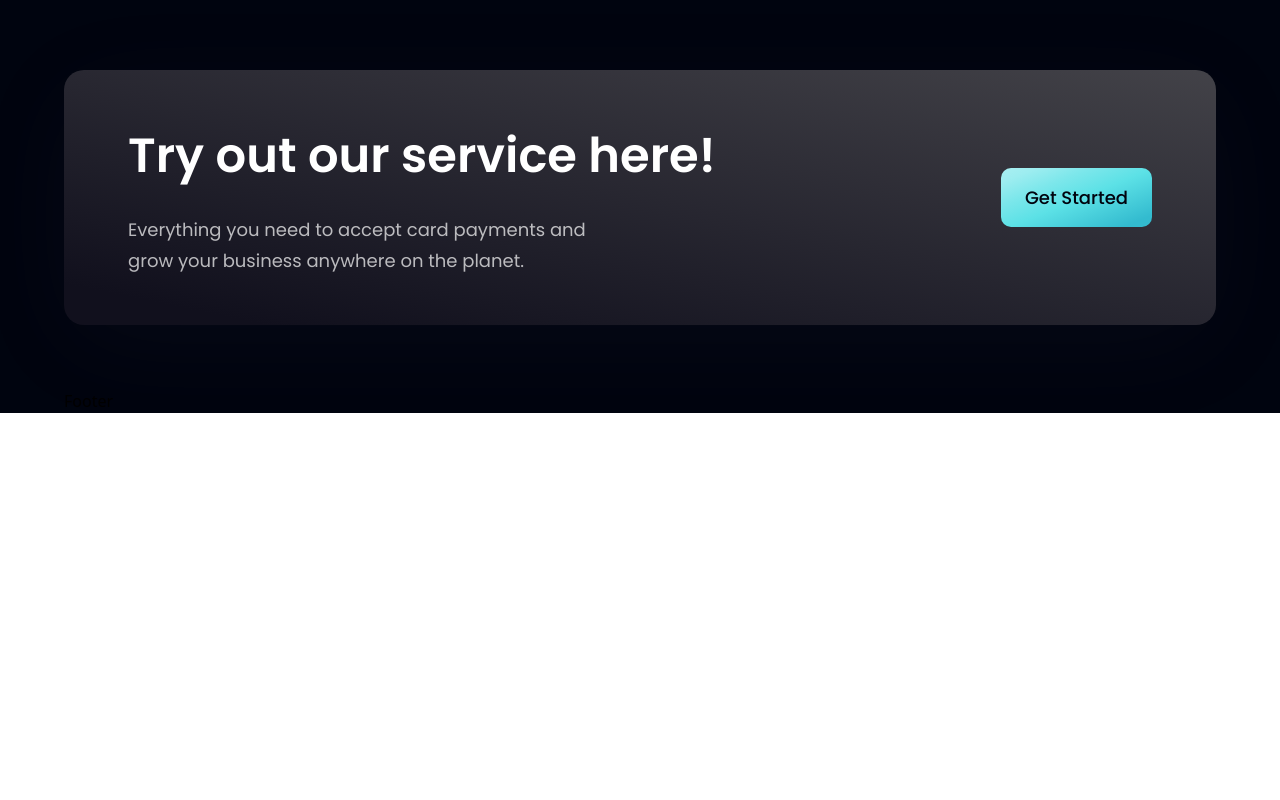
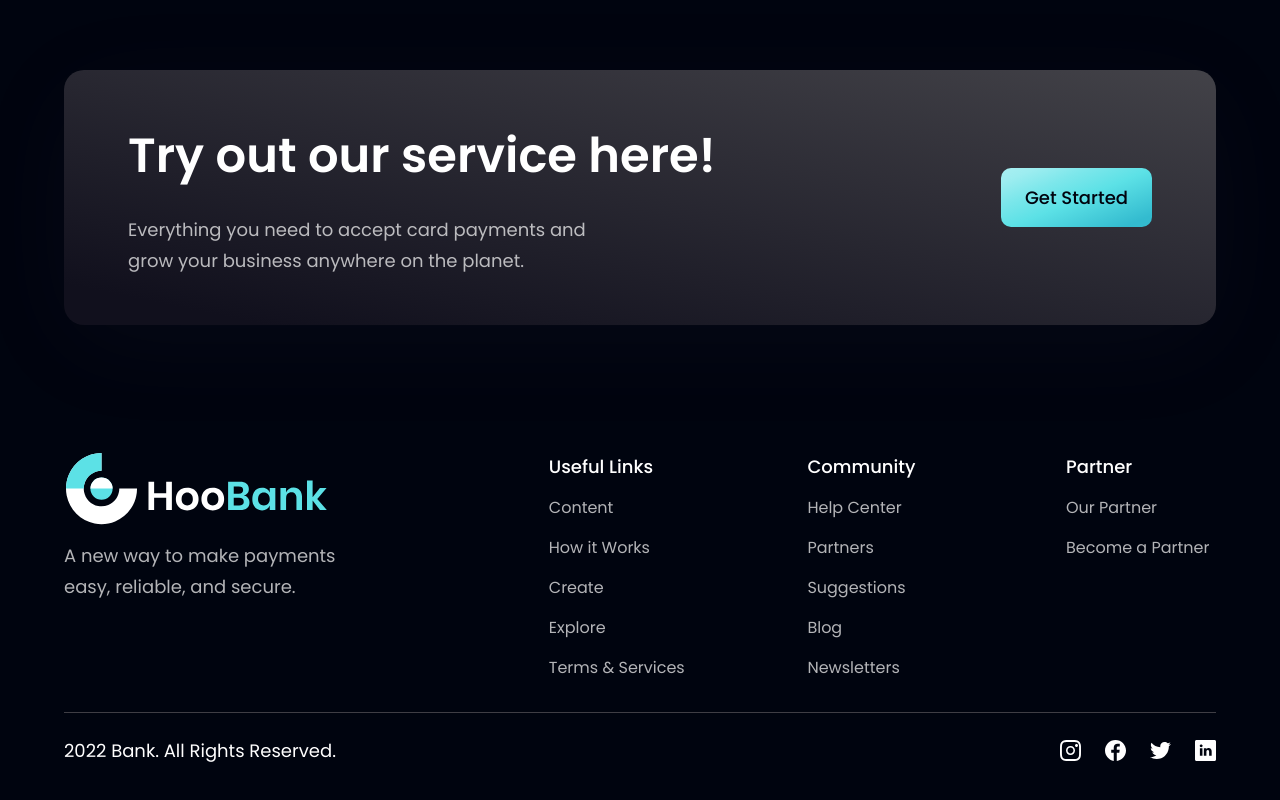
Before and after one commit to wilsonmike/modern-bank-landing, a React (Vite) app: page / in a window 1280 px wide. Shown: the part 4077-4877 px from the top of the page. Before the commit the page ends 4490 px from the top, so only its background shows below. Built offline with nearby package versions, Linux system fonts and the light colour scheme.

Commit message:
finished footer

```diff
--- a/src/components/Footer.jsx
+++ b/src/components/Footer.jsx
@@ -1,9 +1,42 @@
-import React from 'react'
+import styles from "../style"
+import { logo } from "../assets"
+import { footerLinks, socialMedia } from "../constants"
 
-const Footer = () => {
-    return (
-        <div>Footer</div>
-    )
-}
+const Footer = () => (
+    <section className={`${styles.flexCenter} ${styles.paddingY} flex-col`}>
+        <div className={`${styles.flexStart} md:flex-row flex-col mb-8 w-full`}>
+            <div className="flex-1 flex flex-col justify-start mr-10">
+                <img src={logo} alt="bank logo" className="w-[266px] h-[72px] object-contain" />
+                <p className={`${styles.paragraph} mt-4 max-w-[310px]`}>A new way to make payments easy, reliable, and secure.</p>
+            </div>
+            <div className="flex-[1.5] w-full flex flex-row justify-between flex-wrap md:mt-0 mt-10">
+                {footerLinks.map((footerLink) => (
+                    <div key={footerLink.key} className="flex flex-col ss:my-0 my-4 min-w-[150px]">
+                        <h4 className="font-poppins font-medium text-[18px] leading-[27px] text-white">
+                            {footerLink.title}
+                        </h4>
+                        <ul className="list-none mt-4">
+                            {footerLink.links.map((link, index) => (
+                                <li key={link.name} className={`font-poppins font-normal text-[16px] leading-[24px] text-dimWhite hover:text-secondary cursor-pointer ${index !== footerLink.links.length - 1 ? 'mb-4' : 'mb-0'}`}>
+                                    {link.name}
+                                </li>
+                            ))}
+                        </ul>
+                    </div>
+                ))}
+            </div>
+        </div>
+        <div className="w-full flex justify-between items-center md:flex-row flex-col pt-6 border-t-[1px] border-t-[#3F3E45]">
+            <p className="font-poppins font-normal text-center text-[18px] leading-[27px] text-white">
+                2022 Bank. All Rights Reserved.
+            </p>
+            <div className="flex flex-row md:mt-0 mt-6">
+                {socialMedia.map((social, index) => (
+                    <img key={social.id} src={social.icon} alt={social.id} className={`w-[21px] h-[21px] object-contain cursor-pointer ${index !== socialMedia.length - 1 ? 'mr-6' : 'mr-0'}`} />
+                ))}
+            </div>
+        </div>
+    </section>
+)
 
 export default Footer
```
